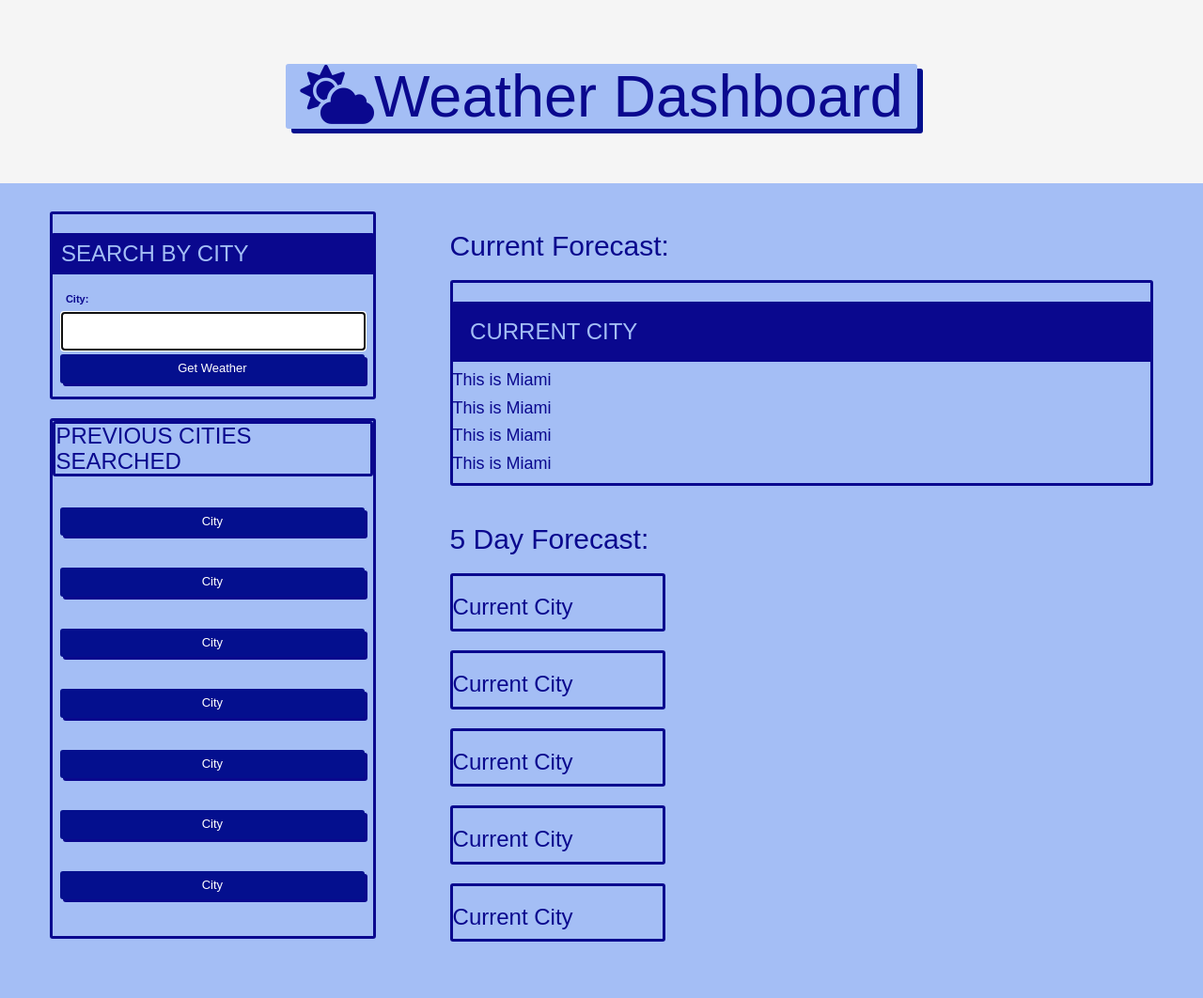
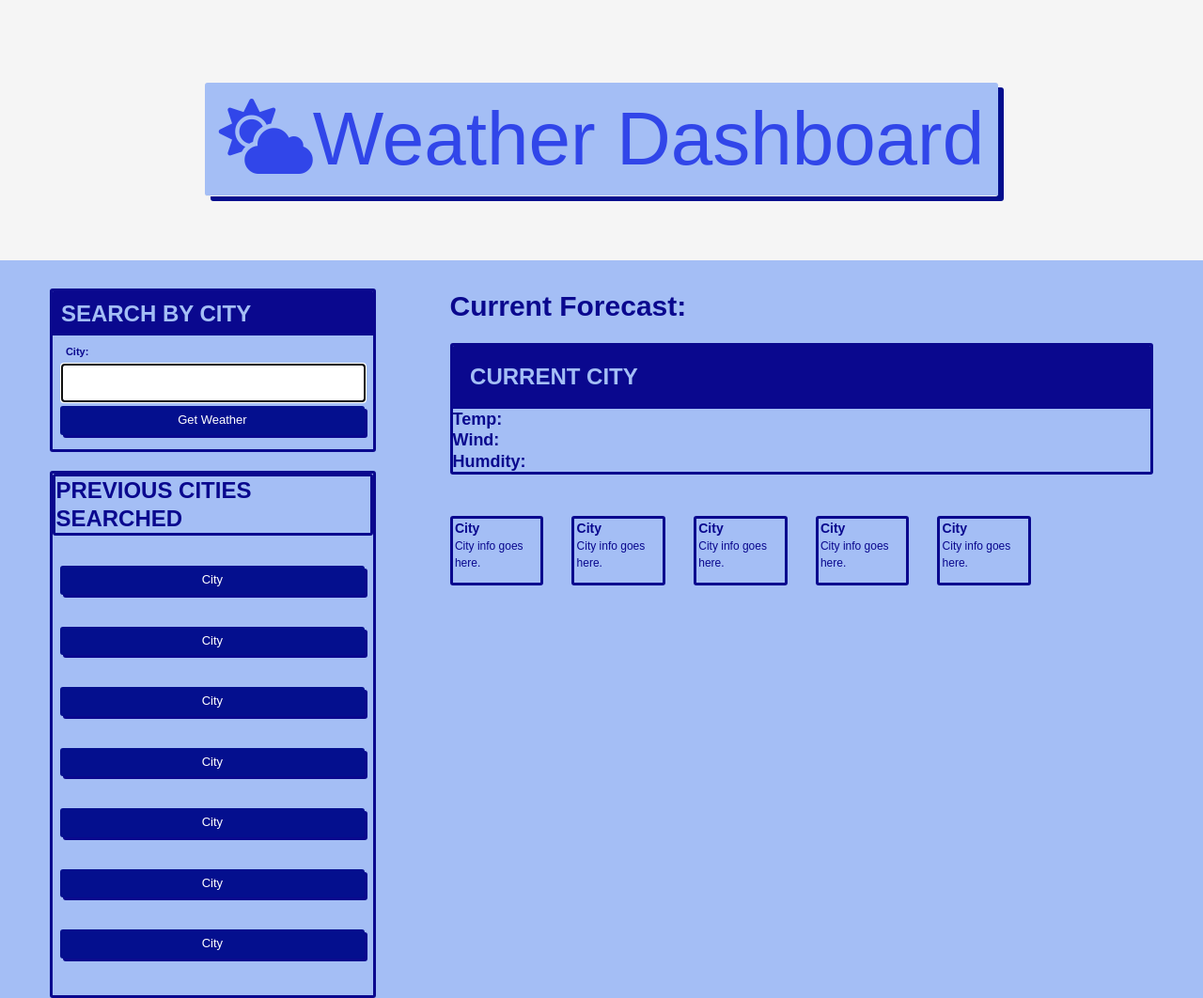
Before and after one commit to marksherm04/weather-dashboard, a plain HTML site: page index.html in a window 1280 px wide. Shown: the whole page at 94% size. Drawn offline with nearby package versions, Linux system fonts and the light colour scheme.

Commit message:
finished styling of page for now, 5 cards in a row for weekly forecast

```diff
--- a/assets/style.css
+++ b/assets/style.css
@@ -26,8 +26,8 @@
       width: 100%;
   }
 
-.header-title {
-    font-size: 4rem;
+.page-header {
+    font-size: 8rem;
     background-color: var(--primary);
     color: var(--tertiary);
     padding: 0 15px;
@@ -37,7 +37,7 @@
     text-align: center;
   }
 
-}
+
 
 h1,
 h2,
@@ -179,7 +179,7 @@ p {
 }
 
 .form-label {
-  font-size: 1.1rem;
+  font-size: 16px;
   margin: 0 0 0 5px;
 }
 
@@ -187,7 +187,7 @@ p {
   width: 100%;
   padding: 3%;
   margin: 5px 0;
-  font-size: 1.2rem;
+  font-size: 2.2rem;
   border: 2px solid var(--light-dark);
   border-radius: var(--border-radius);
 }
--- a/index.html
+++ b/index.html
@@ -11,7 +11,7 @@
 </head>
 <body>
     <header class="jumbotron">
-    <h1 class="header-title"><i class="fas fa-cloud-sun"></i>Weather Dashboard</h1>
+    <div class="page-header 50%"><i class="fas fa-cloud-sun"></i>Weather Dashboard</h1>
 </header>
 
 <main class="flex-row justify-space-between">
@@ -46,33 +46,58 @@
         <div id="city-container" class="list-group"></div>
             <div class="card">
                 <h3 class="card-header text-uppercase">Current City</h3>
-                <h4>This is Miami</h4>
-                <h4>This is Miami</h4>
-                <h4>This is Miami</h4>
-                <h4>This is Miami</h4>
+                <h4>Temp:</h4>
+                <h4>Wind:</h4>
+                <h4>Humdity:</h4>
             </div>
-
-            <div class="row">
-            <div class="col-4 col-md-4">
-                <h2 class="subtitle">5 Day Forecast: <span id="city-search-term"></span></h2>
-                <div id="city-container" class="list-group"></div>
+            <br>
+        <container>
+            <div class="row ">
+                <div class="col-lg-2">
                   <div class="card">
-                        <h3 class="">Current City</h3>
+                    <div class="card-body">
+                      <h5 class="card-title">City</h5>
+                      <p class="card-text">City info goes here.</p>
                     </div>
+                  </div>
+                </div>
+                <div class="col-lg-2">
                   <div class="card">
-                        <h3 class="">Current City</h3>
+                    <div class="card-body">
+                      <h5 class="card-title">City</h5>
+                      <p class="card-text">City info goes here.</p>
                     </div>
+                  </div>
+                </div>
+                <div class="col-lg-2">
                     <div class="card">
-                        <h3 class="">Current City</h3>
+                      <div class="card-body">
+                        <h5 class="card-title">City</h5>
+                        <p class="card-text">City info goes here.</p>
                       </div>
+                    </div>
+                  </div>
+                  <div class="col-lg-2">
                     <div class="card">
-                        <h3 class="">Current City</h3>
+                      <div class="card-body">
+                        <h5 class="card-title">City</h5>
+                        <p class="card-text">City info goes here.</p>
                       </div>
+                    </div>
+                  </div>
+                  <div class="col-lg-2">
                     <div class="card">
-                        <h3 class="">Current City</h3>
+                      <div class="card-body">
+                        <h5 class="card-title">City</h5>
+                        <p class="card-text">City info goes here.</p>
+                      </div>
                     </div>
                   </div>
 
+
+              </div>
+
+        </container>
     </div>
 
 </main>
```
Lines whose indentation alone changed are shown as unchanged.
